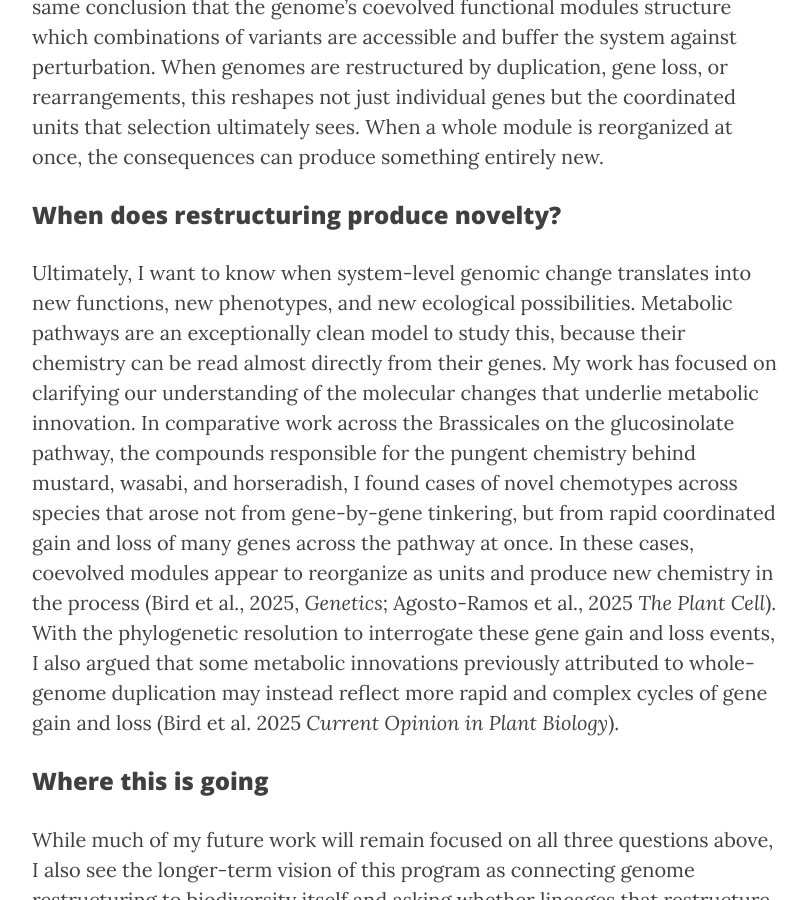
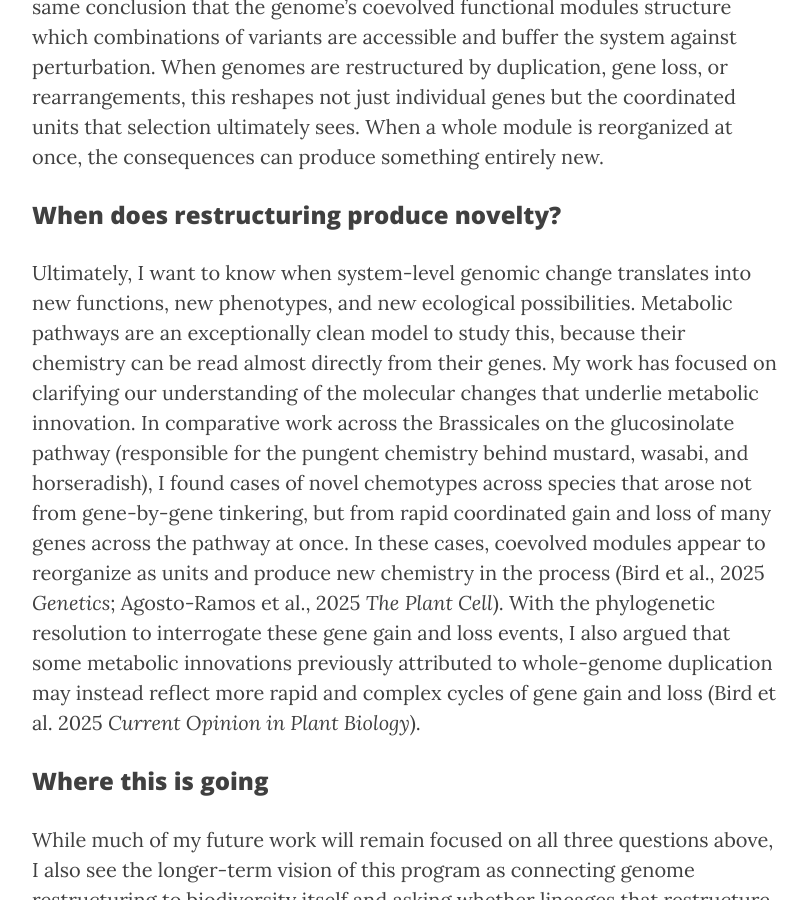
Before and after one commit to KevinABird/KevinABird.github.io, a Jekyll site: the page built from 3_research.md, in a window 1280 px wide and 900 px high, scrolled down 2504 px. Shown: the whole window, without its empty margins (233-1041 px from the left). Built offline with Jekyll 4.4.1, drawn with Linux system fonts in a browser that asks for light colours; nearby versions of some CDN libraries; some of the changed text lies outside the part shown.

Commit message:
Update 3_research.md

```diff
--- a/3_research.md
+++ b/3_research.md
@@ -38,7 +38,7 @@
 
 
 ### When does restructuring produce novelty?
-Ultimately, I want to know when system-level genomic change translates into new functions, new phenotypes, and new ecological possibilities. Metabolic pathways are an exceptionally clean model to study this, because their chemistry can be read almost directly from their genes. My work has focused on clarifying our understanding of the molecular changes that underlie metabolic innovation. In comparative work across the Brassicales on the glucosinolate pathway, the compounds responsible for the pungent chemistry behind mustard, wasabi, and horseradish, I found cases of novel chemotypes across species that arose not from gene-by-gene tinkering, but from rapid coordinated gain and loss of many genes across the pathway at once. In these cases, coevolved modules appear to reorganize as units and produce new chemistry in the process (Bird et al., 2025, *Genetics*; Agosto-Ramos et al., 2025 *The Plant Cell*). With the phylogenetic resolution to interrogate these gene gain and loss events, I also argued that some metabolic innovations previously attributed to whole-genome duplication may instead reflect more rapid and complex cycles of gene gain and loss (Bird et al. 2025 *Current Opinion in Plant Biology*).
+Ultimately, I want to know when system-level genomic change translates into new functions, new phenotypes, and new ecological possibilities. Metabolic pathways are an exceptionally clean model to study this, because their chemistry can be read almost directly from their genes. My work has focused on clarifying our understanding of the molecular changes that underlie metabolic innovation. In comparative work across the Brassicales on the glucosinolate pathway (responsible for the pungent chemistry behind mustard, wasabi, and horseradish), I found cases of novel chemotypes across species that arose not from gene-by-gene tinkering, but from rapid coordinated gain and loss of many genes across the pathway at once. In these cases, coevolved modules appear to reorganize as units and produce new chemistry in the process (Bird et al., 2025 *Genetics*; Agosto-Ramos et al., 2025 *The Plant Cell*). With the phylogenetic resolution to interrogate these gene gain and loss events, I also argued that some metabolic innovations previously attributed to whole-genome duplication may instead reflect more rapid and complex cycles of gene gain and loss (Bird et al. 2025 *Current Opinion in Plant Biology*).
 
 ### Where this is going
 While much of my future work will remain focused on all three questions above, I also see the longer-term vision of this program as connecting genome restructuring to biodiversity itself and asking whether lineages that restructure their genomes more readily also diversify faster, occupy broader niches, or generate greater phenotypic disparity. Bringing genome architecture together with phylogenetic, ecological, and trait data is an exciting area made tractable with recent advances in genomic sequencing, and it's a direction I hope to take my work.
```
Also changed, not shown: other parts of 3_research.md (+1 -1 lines).
